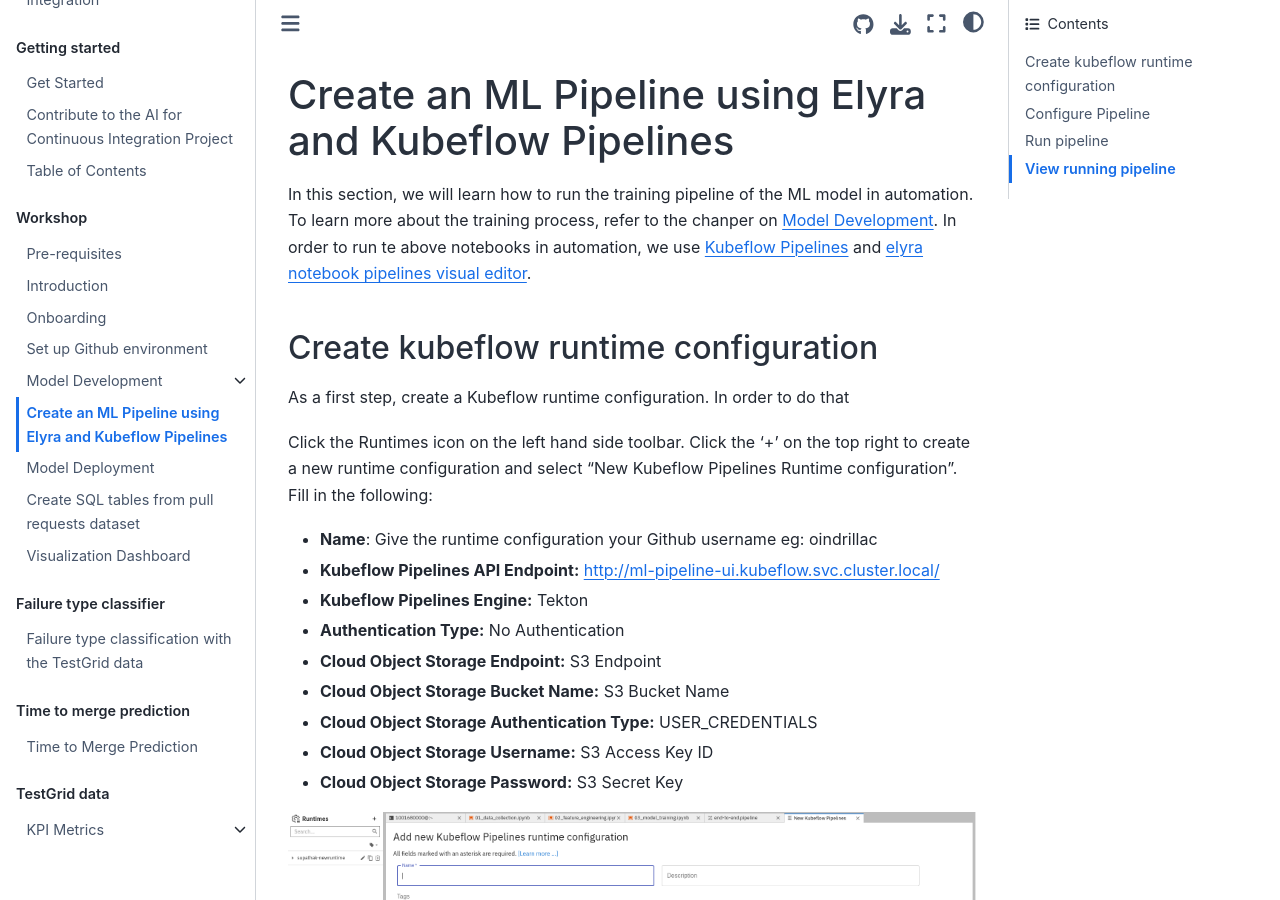
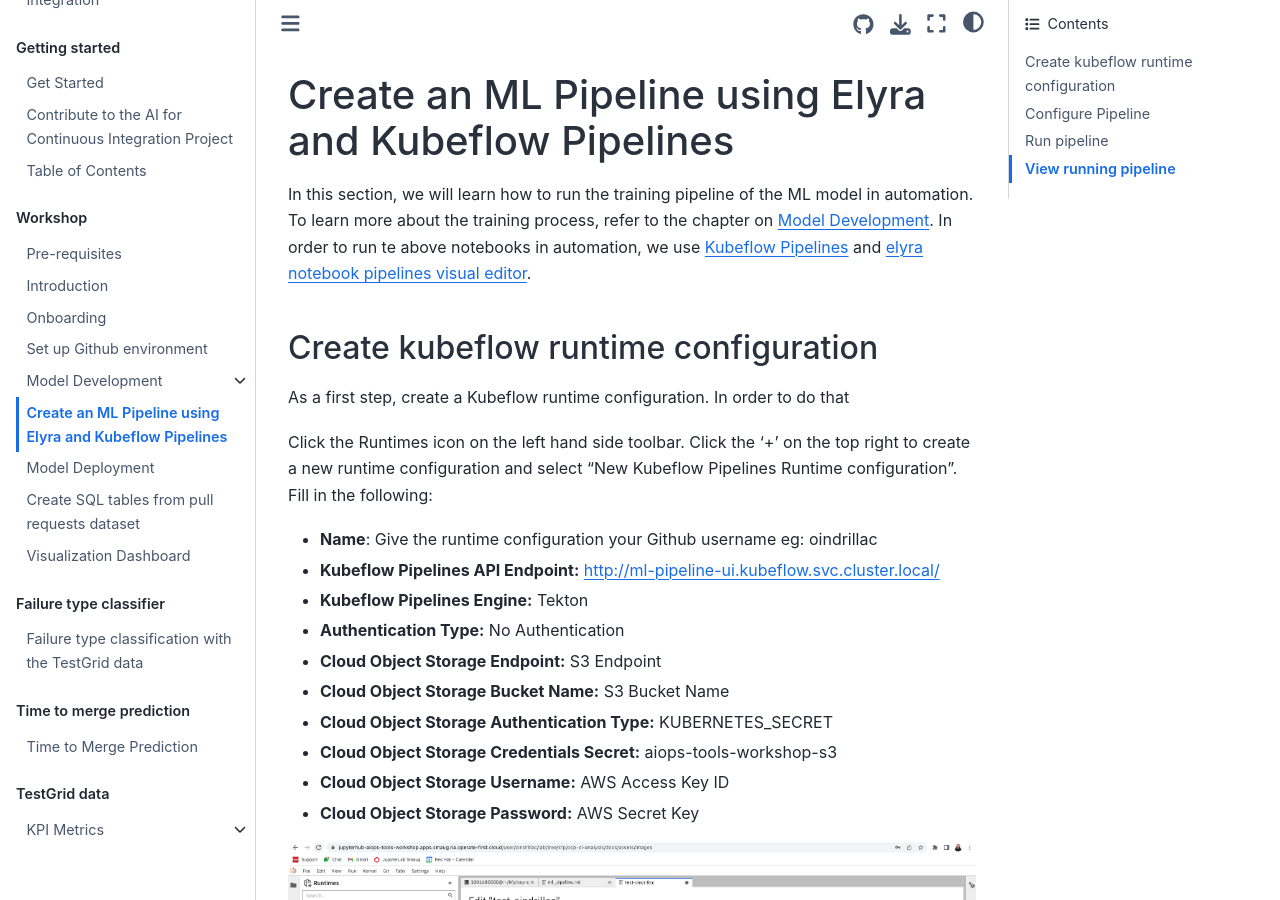
Before and after one commit to aicoe-aiops/ocp-ci-analysis, a Jupyter Book: the page built from docs/workshop/ml_pipeline.md, in a window 1280 px wide and 900 px high. Built offline with Jupyter Book 1.0.4 settings and Sphinx 7.4.7 and the Sphinx Book theme 1.1.4, drawn with Linux system fonts in a browser that asks for light colours; pages that are not in the unit, such as notebooks, are missing from menus; comment, search, counter and statistics services are not loaded.

Commit message:
modified code, docs, pipeline to use  kubernetes secret

```diff
--- a/docs/workshop/ml_pipeline.md
+++ b/docs/workshop/ml_pipeline.md
@@ -1,6 +1,6 @@
 # Create an ML Pipeline using Elyra and Kubeflow Pipelines
 
-In this section, we will learn how to run the training pipeline of the ML model in automation. To learn more about the training process, refer to the chanper on [Model Development](https://aicoe-aiops.github.io/ocp-ci-analysis/docs/workshop/model_development.html). In order to run te above notebooks in automation, we use [Kubeflow Pipelines](https://www.kubeflow.org/docs/components/pipelines/introduction/) and [elyra notebook pipelines visual editor](https://elyra.readthedocs.io/en/stable/).
+In this section, we will learn how to run the training pipeline of the ML model in automation. To learn more about the training process, refer to the chapter on [Model Development](https://aicoe-aiops.github.io/ocp-ci-analysis/docs/workshop/model_development.html). In order to run te above notebooks in automation, we use [Kubeflow Pipelines](https://www.kubeflow.org/docs/components/pipelines/introduction/) and [elyra notebook pipelines visual editor](https://elyra.readthedocs.io/en/stable/).
 
 ## Create kubeflow runtime configuration
 
@@ -14,9 +14,10 @@
 * **Authentication Type:** No Authentication
 * **Cloud Object Storage Endpoint:** S3 Endpoint
 * **Cloud Object Storage Bucket Name:** S3 Bucket Name
-* **Cloud Object Storage Authentication Type:** USER_CREDENTIALS
-* **Cloud Object Storage Username:** S3 Access Key ID
-* **Cloud Object Storage Password:** S3 Secret Key
+* **Cloud Object Storage Authentication Type:** KUBERNETES_SECRET
+* **Cloud Object Storage Credentials Secret:** aiops-tools-workshop-s3
+* **Cloud Object Storage Username:** AWS Access Key ID
+* **Cloud Object Storage Password:** AWS Secret Key
 
 ![kubeflow pipeline runtime config](../assets/images/ml-pipeline-kfp-config.png "image_tooltip")
 
```
Also changed, not shown: docs/workshop/model_deployment.md (+6 -6 lines), docs/workshop/model_development.md (+3 -4 lines), docs/workshop/sql_query_engine.md (+2 -2 lines), docs/workshop/visualization_dashboard.md (+1 -1 lines), docs/assets/images/ml-pipeline-kfp-config.png, docs/assets/images/ml-pipeline-pipeline-nodes.png, 6 other files.
